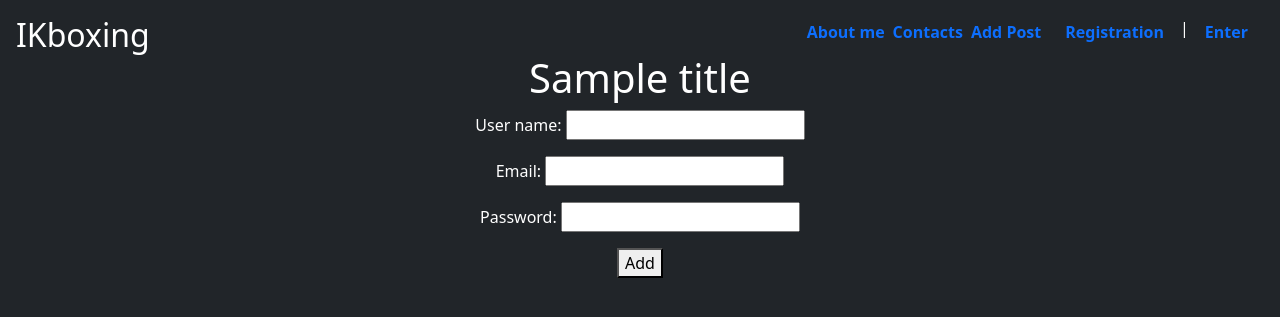
After one commit to VitaliyaKulinenko/MyRep, a Django app: template diploma/diploma/main/templates/main/addpost.html in a window 1280 px wide. The commit adds this page. Shown: the top 317 px of the page. Run offline with Django 4.2, Linux system fonts and the light colour scheme; tables that the repository leaves empty hold one stand-in row (values such as "Sample post"); the template is opened without the code that fills it: values that come from a table or form of the project are taken from there, most other values are stand-ins (such as "Sample title", 1, 10 or a date in 2020); parts of the project's set-up code (start-up, migrations or seed data) failed here and were passed over.

Commit message:
add registration

```diff
--- a/diploma/diploma/main/admin.py
+++ b/diploma/diploma/main/admin.py
@@ -1,5 +1,7 @@
 from django.contrib import admin
 
-from .models import Timetable, Blog
+from .models import Timetable, Blog, Registration
+
 admin.site.register(Timetable)
 admin.site.register(Blog)
+admin.site.register(Registration)
--- /dev/null
+++ b/diploma/diploma/main/forms.py
@@ -0,0 +1,20 @@
+from django import forms
+from django.contrib.auth.forms import UserCreationForm
+from django.forms import ModelForm
+
+from .models import *
+
+
+class UserForm(ModelForm):
+
+    class Meta:
+        model = Registration
+        fields = ['user_name', 'email', 'password']
+
+    # def clean_password(self):
+    #     if self.data['password']:
+    #         _user = Registration()
+    #         _user.set_password(self.data['password'])
+    #         return _user.password
+    #     else:
+    #         raise ValidationError ("Don't understand You")
--- a/diploma/diploma/main/models.py
+++ b/diploma/diploma/main/models.py
@@ -29,6 +29,18 @@ class Blog(models.Model):
         verbose_name_plural = "Photos"
 
 
+class Registration(models.Model):
+    user_name = models.CharField(max_length=20)
+    email = models.CharField(max_length=50, unique=True)
+    password = models.CharField(max_length=300)
+    is_admin = models.BooleanField(default=False)
+
+
+
+    def __repr__(self):
+        return f'{self.user_name}'
+
+
 
     # def get_absolute_url(self):
     #     return reverse('post', kwargs={post_id}:self.pk})
--- a/diploma/diploma/main/templates/main/about.html
+++ b/diploma/diploma/main/templates/main/about.html
@@ -4,12 +4,13 @@
 {% endblock %}
 
 {% block content %}
-    <h1> Главная страница</h1>
+    <h1> Here you can see more information about me and my career</h1>
     {% for el in blog%}
 <!--    {{el.photo}}-->
 
-<img src="{{el.photo.url}}" alt="альтернативный текст">
+<img src="{{el.photo.url}}" width="200" height="180" >
     {{el.title}}
+    {{el.content}}
     <br>
     {%endfor%}
 {% endblock %}
--- /dev/null
+++ b/diploma/diploma/main/templates/main/addpost.html
@@ -0,0 +1,13 @@
+{% extends 'main/base.html' %}
+
+{% block content%}
+<h1>{{title}}</h1>
+
+<form action="{% url 'add_post' %}" method="post">
+    {% csrf_token %}
+    {{ form.as_p}}
+    <button type="submit">Add</button>
+</form>
+
+
+{% endblock %}
--- a/diploma/diploma/main/templates/main/base.html
+++ b/diploma/diploma/main/templates/main/base.html
@@ -15,6 +15,7 @@
       <nav class="nav nav-masthead justify-content-center float-md-end">
         <a class="nav-link fw-bold py-1 px-2" href="about-me"> About me </a>
         <a class="nav-link fw-bold py-1 px-0" href="contacts"> Contacts </a>
+        <a class="nav-link fw-bold py-1 px-2" href="add_post"> Add Post </a>
         <a class="nav-link fw-bold py-1 px-3" href="registration"> Registration</a>|<a class="nav-link fw-bold py-1 px-3" href="enter" > Enter </a>
       </nav>
     </div>
--- a/diploma/diploma/main/urls.py
+++ b/diploma/diploma/main/urls.py
@@ -3,12 +3,13 @@ from django.urls import path
 # . -значит эта же директория
 from . import views
 # здесь будем отслеживать,куда переходит пользователь
+# from .views import RegisterUser
 
 urlpatterns = [
     path('', views.index),
     path('about-me', views.about),
-    # path('registration', RegisterUser.as_view(), views.registration),
+    path('registration', views.sign_up),
     path('enter', views.enter),
     path('contacts', views.contacts),
-
+    path('add_post', views.addpost),
 ]
```
Also changed, not shown: diploma/diploma/main/templates/main/register.html (+12 -9 lines), diploma/diploma/main/views.py (+28 -10 lines), diploma/diploma/main/migrations/0009_registration.py (added), diploma/diploma/main/migrations/0010_remove_registration_is_verificated.py (added), diploma/diploma/media/photos/2023/01/23/1.jpg (added), diploma/diploma/media/photos/2023/01/23/2.JPG (added), diploma/diploma/media/photos/2023/01/23/IMG_0283.JPG (added), diploma/diploma/media/photos/2023/01/23/IMG_0283_6QxlfjW.jpg (added), diploma/photos/1.jpg (added), diploma/photos/2.JPG (added), diploma/photos/pict.jpg (deleted).
